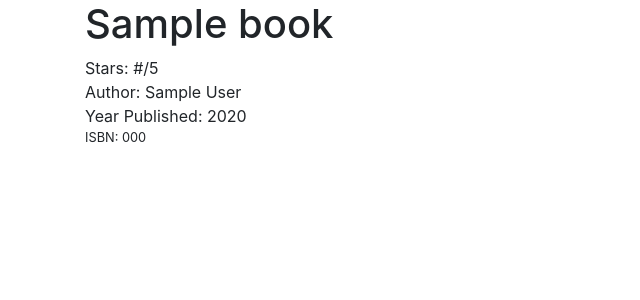
After one commit to Abepena/Harvard-CS50, a Flask app: template project1/templates/book_detail.html in a window 1280 px wide. The commit adds this page. Shown: the top 300 px of the page, without its empty margins (0-640 px from the left). Run offline with Flask 2, Linux system fonts and the light colour scheme; the template is opened without the code that fills it: most values are stand-ins (such as "Sample title", 1, 10 or a date in 2020); some libraries are stand-ins or nearby versions.

Commit message:
book detail page added

```diff
--- a/project1/app.py
+++ b/project1/app.py
@@ -1,7 +1,6 @@
 import os
 import requests
-from flask import (Flask, session, render_template,
-                     url_for, redirect, request, flash)
+from flask import Flask, session, render_template, url_for, redirect, request, flash
 from flask_session import Session
 from sqlalchemy import create_engine
 from sqlalchemy.orm import scoped_session, sessionmaker
@@ -25,11 +24,12 @@ db = scoped_session(sessionmaker(bind=engine))
 # session["username"] = None
 # session["logged_in"] = False
 
+
 @app.route("/", methods=["GET"])
 def index():
     if session.get("username") == None:
         return render_template("welcome.html")
-    return redirect(url_for('search'))
+    return redirect(url_for("search"))
 
 
 @app.route("/register", methods=["GET", "POST"])
@@ -42,7 +42,9 @@ def register():
             ).rowcount
             > 0
         ):
-            return render_template(url_for("register"), message="That username has already been taken!")
+            return render_template(
+                url_for("register"), message="That username has already been taken!"
+            )
         else:
             email = request.form["email"]
             password_hash = generate_password_hash(request.form["password"])
@@ -60,13 +62,13 @@ def register():
 @app.route("/login", methods=["GET", "POST"])
 def login():
     if session.get("username") != None:
-        return redirect(url_for('index'))
+        return redirect(url_for("index"))
     if request.method == "POST":
         username = request.form["username"]
         password = request.form["password"]
         stored_user_data = db.execute(
             "SELECT username, password_hash from users WHERE username= :username",
-            {"username": username}
+            {"username": username},
         ).fetchone()
         password_match = check_password_hash(stored_user_data.password_hash, password)
 
@@ -76,43 +78,58 @@ def login():
             return render_template(url_for("login"), error_msg="Incorrect password")
         else:
             session["username"] = username
-            return redirect(url_for('search'))
+            return redirect(url_for("search"))
     return render_template("login.html")
+
 
 @app.route("/logout")
 def logout():
-    session.pop('username')
+    session.pop("username")
     return redirect(url_for("index"))
+
+
+@app.route("/search")
+def search():
+    return render_template("book_search.html")
+
+
+@app.route("/results/", methods=["POST"])
+def results():
+    search = request.form["search"]
+    if search == "":
+        return redirect(url_for("books"))
+    try:
+        year = int(search)
+        results = db.execute("SELECT * FROM books WHERE year=:year", {"year": year})
+    except:
+        results = db.execute(
+            "SELECT * from books WHERE\
+            isbn LIKE :search OR author LIKE :search OR title LIKE :search",
+            {"search": "%" + search + "%"},
+        ).fetchall()
+
+    if results:
+        return render_template("book_list.html", book_list=results)
+    return "No books in the database match your results"
+
 
 @app.route("/books")
 def books():
     if session["username"]:
-        book_list = db.execute("SELECT isbn, title, author, year FROM books").fetchall()
+        book_list = db.execute(
+            "SELECT isbn, title, author, year, id  FROM books"
+        ).fetchall()
         return render_template("book_list.html", book_list=book_list)
 
-@app.route('/search')
-def search():
-    return render_template('book_search.html')
 
-@app.route('/results/', methods=["POST"])
-def results():
-    search = request.form["search"]
-    try:
-        year = int(search)
-        results = db.execute(
-            "SELECT * FROM books WHERE year=:year",
-            {"year": year}
-        )
-    except:
-        results = db.execute(
-            "SELECT * from books WHERE\
-            isbn LIKE :search OR author LIKE :search OR title LIKE :search",
-            {"search":"%" + search + "%"}
-        ).fetchall()
+@app.route("/results/<int:book_id>")
+def book_detail(book_id):
+    book = db.execute(
+        "SELECT isbn, title, author, year, id FROM books WHERE id=:book_id",
+        {"book_id": book_id}
+    ).fetchone()
+    return render_template("book_detail.html", book=book)
 
-    if results:
-        return render_template('book_list.html', book_list=results)
-    return "No books in the database match your results"
 
 if __name__ == "__main__":
     app.run(debug=True)
--- /dev/null
+++ b/project1/templates/book_detail.html
@@ -0,0 +1,18 @@
+{% extends "layout.html" %}
+
+
+{% block title %}
+    {{ book.title }}
+{% endblock  %}
+
+{% block body %}
+<div class="container">
+  <h1>{{ book.title}} </h1>
+  <ul class="list-unstyled">
+    <li>Stars: #/5 </li>
+    <li>Author: {{ book.author }}</li>
+    <li>Year Published: {{ book.year }}</li>
+    <li class="small">ISBN: {{ book.isbn }}</li>
+  </ul>
+</div>
+{% endblock  %}
--- a/project1/templates/book_list.html
+++ b/project1/templates/book_list.html
@@ -11,7 +11,9 @@
 <a href="{{ url_for('logout') }}" class="btn btn-dark">Logout</a>
 <ul>
     {% for book in book_list %}
-    <a><li>{{ book.author }}: {{book.title}}</li></a>
+    <a href="{{ url_for('book_detail', book_id=book.id) }}">
+        <li>{{ book.author }}: {{book.title}}</li>
+    </a>
     {% endfor %}
 </ul>
 {% endblock %}
--- a/project1/templates/book_search.html
+++ b/project1/templates/book_search.html
@@ -9,7 +9,7 @@
 {% block body %}
 <h1>Search for a book</h1>
 <form action="{{ url_for('results') }}" class="form-group" method="POST">
-    <label for="search" class="form-control">Book Title:</label>
+    <label for="search" class="form-control">Search by ISBN, Title, Author, or Publication Year:</label>
     <input type="text" name="search" class="form-control">
     <button type="submit" class="btn btn-primary">Search</button>
     <a href="{{ url_for('logout') }}" class="btn btn-dark">Logout</a>
```
Also changed, not shown: 3 other files.
